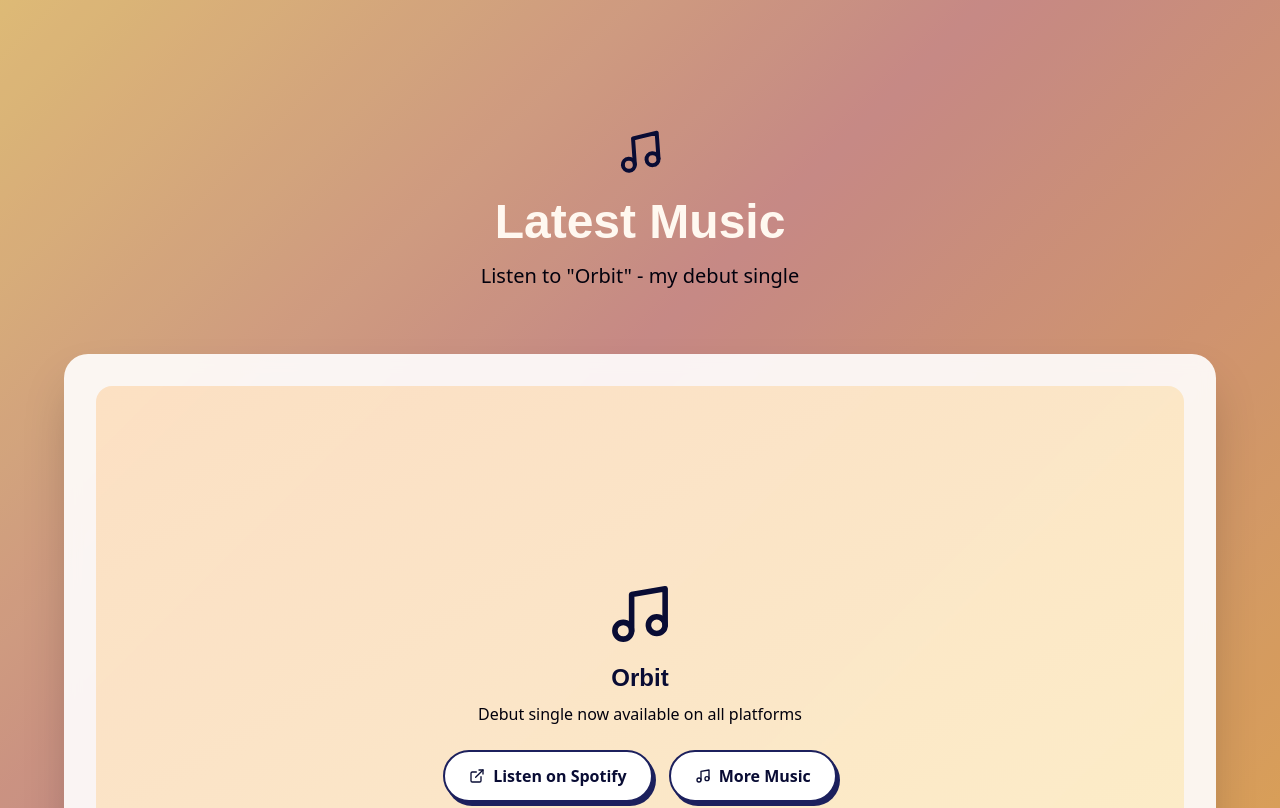
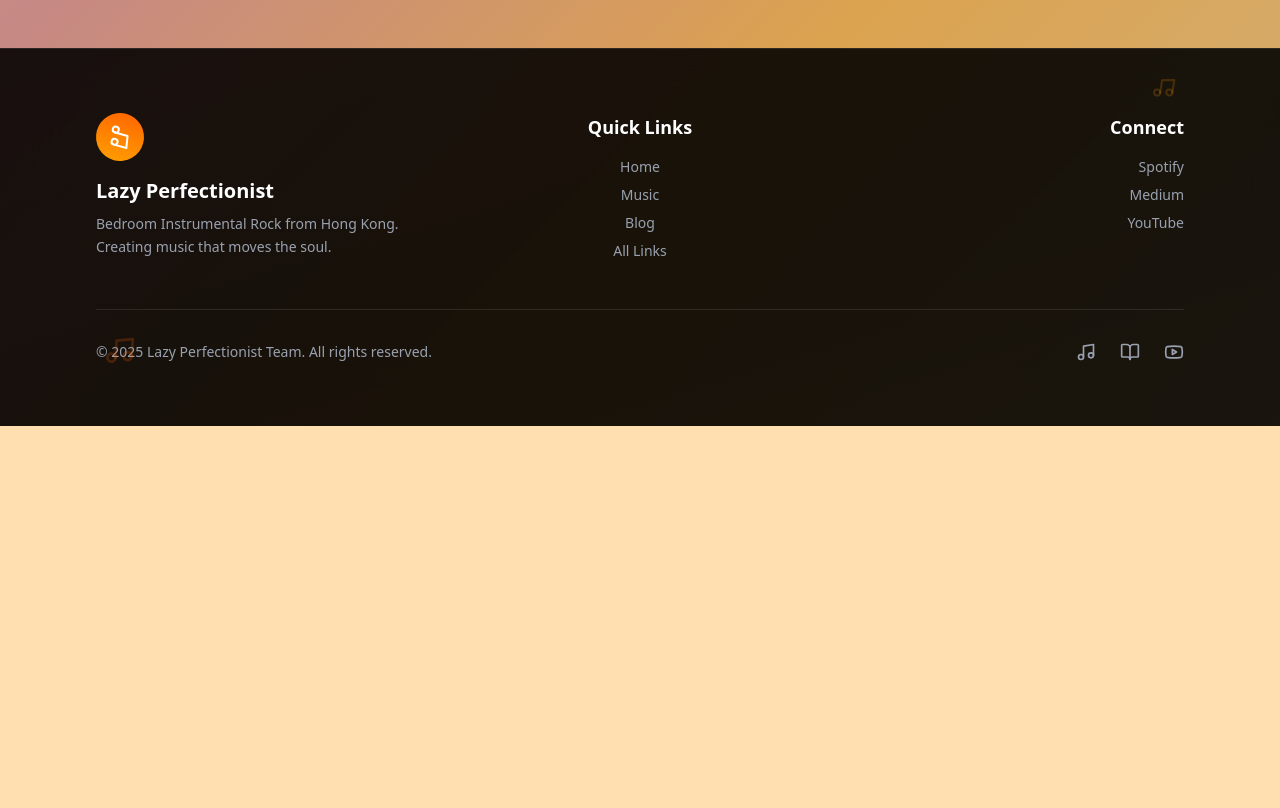
Before and after one commit to Lazy-Perfectionist-Official/lazy-perfectionist, a Next.js app: page / in a window 1280 px wide. Shown: the part 1640-2448 px from the top of the page. After the commit the page ends 2066 px from the top, so only its background shows below. Built offline with nearby package versions, Linux system fonts and the light colour scheme; a web font is replaced by a local one.

Commit message:
Update page.tsx

```diff
--- a/src/app/page.tsx
+++ b/src/app/page.tsx
@@ -243,7 +243,7 @@ export default function Home() {
               </h2>
             </motion.div>
             <p className="text-xl linktree-header-text/80">
-              Watch my latest music video and performance
+              Watch my latest video
             </p>
           </motion.div>
 
@@ -297,190 +297,6 @@ export default function Home() {
               <Music className="mr-2" size={20} />
               Stream Music
             </motion.a>
-          </motion.div>
-        </div>
-      </section>
-
-      {/* -----------------------------------------------------------------
-          Music Section */}
-      <section className="py-20 px-4 sm:px-6 lg:px-8 bg-black/10">
-        <div className="max-w-6xl mx-auto">
-          <motion.div
-            className="text-center mb-16"
-            initial={{ y: 30, opacity: 0 }}
-            whileInView={{ y: 0, opacity: 1 }}
-            transition={{ duration: 0.6 }}
-            viewport={{ once: true, margin: '-100px' }}
-          >
-            <motion.div
-              animate={reduceMotion ? {} : { rotate: [0, 5, -5, 0] }}
-              transition={{ duration: 4, repeat: Infinity }}
-              className="inline-block mb-4"
-            >
-              <Music className="w-12 h-12 linktree-text mx-auto" />
-            </motion.div>
-            <h2 className="text-4xl md:text-5xl font-bold linktree-header-text mb-4">
-              Latest Music
-            </h2>
-            <p className="text-xl linktree-header-text/80">
-              Listen to "Orbit" - my debut single
-            </p>
-          </motion.div>
-
-          <motion.div
-            className="bg-white/90 rounded-3xl p-8 backdrop-blur-sm shadow-2xl"
-            initial={{ scale: 0.9, opacity: 0 }}
-            whileInView={{ scale: 1, opacity: 1 }}
-            transition={{ duration: 0.8 }}
-            viewport={{ once: true, margin: '-100px' }}
-            whileHover={{ scale: 1.02 }}
-          >
-            <div className="aspect-video rounded-2xl overflow-hidden bg-gradient-to-br from-orange-400/20 to-amber-300/20 flex items-center justify-center">
-              <div className="text-center">
-                <motion.div
-                  animate={reduceMotion ? {} : { scale: [1, 1.1, 1] }}
-                  transition={{ duration: 2, repeat: Infinity }}
-                  className="mb-4"
-                >
-                  <Music className="w-16 h-16 linktree-text mx-auto" />
-                </motion.div>
-                <h3 className="text-2xl font-semibold linktree-text mb-2">
-                  Orbit
-                </h3>
-                <p className="linktree-text/70 mb-6">
-                  Debut single now available on all platforms
-                </p>
-                <div className="flex flex-col sm:flex-row gap-4 justify-center">
-                  <motion.a
-                    href="https://open.spotify.com/track/1XIv8JGEDU9MZT6HEFmdk8"
-                    target="_blank"
-                    rel="noopener noreferrer"
-                    className="linktree-button inline-flex items-center justify-center px-6 py-3 font-semibold transition-all"
-                    whileHover={{ scale: 1.05 }}
-                    whileTap={{ scale: 0.95 }}
-                  >
-                    <ExternalLink className="mr-2" size={16} />
-                    Listen on Spotify
-                  </motion.a>
-                  <Link
-                    href="/music"
-                    className="linktree-button inline-flex items-center justify-center px-6 py-3 font-semibold transition-all"
-                  >
-                    <Music className="mr-2" size={16} />
-                    More Music
-                  </Link>
-                </div>
-              </div>
-            </div>
-          </motion.div>
-        </div>
-      </section>
-
-      {/* -----------------------------------------------------------------
-          Blog Section */}
-      <section className="py-20 px-4 sm:px-6 lg:px-8">
-        <div className="max-w-6xl mx-auto">
-          <motion.div
-            className="text-center mb-16"
-            initial={{ y: 30, opacity: 0 }}
-            whileInView={{ y: 0, opacity: 1 }}
-            transition={{ duration: 0.6 }}
-            viewport={{ once: true, margin: '-100px' }}
-          >
-            <motion.div
-              animate={reduceMotion ? {} : { y: [0, -5, 0] }}
-              transition={{ duration: 3, repeat: Infinity }}
-              className="inline-block mb-4"
-            >
-              <BookOpen className="w-12 h-12 linktree-text mx-auto" />
-            </motion.div>
-            <h2 className="text-4xl md:text-5xl font-bold linktree-header-text mb-4">
-              Stories & Thoughts
-            </h2>
-            <p className="text-xl linktree-header-text/80">
-              Read my latest posts on Medium
-            </p>
-          </motion.div>
-
-          <motion.div
-            className="grid md:grid-cols-2 lg:grid-cols-3 gap-6"
-            initial="hidden"
-            whileInView="visible"
-            viewport={{ once: true, margin: '-100px' }}
-            variants={{
-              hidden: { opacity: 0 },
-              visible: {
-                opacity: 1,
-                transition: { staggerChildren: 0.1, delayChildren: 0.2 },
-              },
-            }}
-          >
-            {[1, 2, 3].map((i) => (
-              <motion.div
-                key={i}
-                className="bg-white/90 rounded-2xl p-6 backdrop-blur-sm shadow-xl hover:shadow-2xl transition-all"
-                variants={{
-                  hidden: { y: 20, opacity: 0 },
-                  visible: { y: 0, opacity: 1 },
-                }}
-                whileHover={{ scale: 1.05, y: -5 }}
-              >
-                <div className="aspect-video rounded-xl bg-gradient-to-br from-orange-400/20 to-amber-300/20 mb-4 flex items-center justify-center">
-                  <BookOpen className="w-12 h-12 linktree-text" />
-                </div>
-                <h3 className="text-xl font-semibold linktree-text mb-2">
-                  Latest Story {i}
-                </h3>
-                <p className="linktree-text/70 mb-4">
-                  Discover insights about music, creativity, and the journey...
-                </p>
-                <div className="flex gap-3">
-                  <motion.a
-                    href="https://medium.com/@lazyperfectist"
-                    target="_blank"
-                    rel="noopener noreferrer"
-                    className="linktree-text font-medium inline-flex items-center hover:underline"
-                    whileHover={{ scale: 1.05 }}
-                  >
-                    Read on Medium <ExternalLink className="ml-1" size={14} />
-                  </motion.a>
-                  <Link
-                    href="/blog"
-                    className="linktree-text/70 hover:text-linktree-text font-medium inline-flex items-center"
-                  >
-                    View All
-                  </Link>
-                </div>
-              </motion.div>
-            ))}
-          </motion.div>
-
-          <motion.div
-            className="text-center mt-12"
-            initial={{ y: 20, opacity: 0 }}
-            whileInView={{ y: 0, opacity: 1 }}
-            transition={{ duration: 0.6, delay: 0.3 }}
-            viewport={{ once: true, margin: '-100px' }}
-          >
-            <div className="flex flex-col sm:flex-row gap-4 justify-center">
-              <motion.a
-                href="https://medium.com/@lazyperfectist"
-                target="_blank"
-                rel="noopener noreferrer"
-                className="linktree-button inline-flex items-center justify-center px-8 py-3 font-semibold transition-all"
-                whileHover={{ scale: 1.05 }}
-                whileTap={{ scale: 0.95 }}
-              >
-                View All Stories
-              </motion.a>
-              <Link
-                href="/blog"
-                className="linktree-button inline-flex items-center justify-center px-8 py-3 font-semibold transition-all"
-              >
-                <BookOpen className="mr-2" size={20} />
-                Browse Blog
-              </Link>
-            </div>
           </motion.div>
         </div>
       </section>
```
